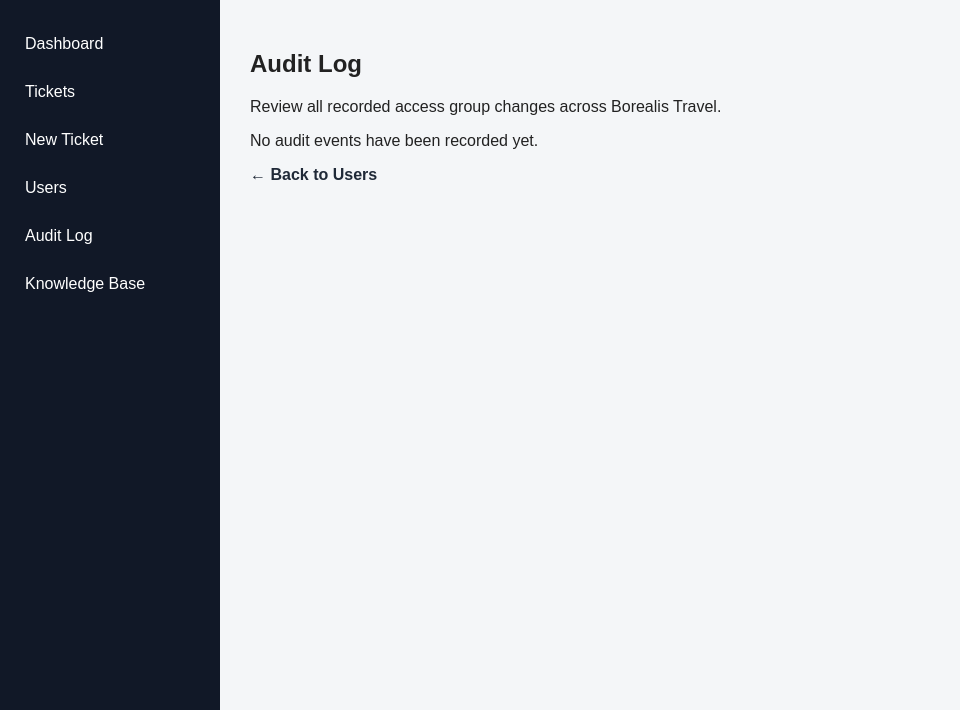
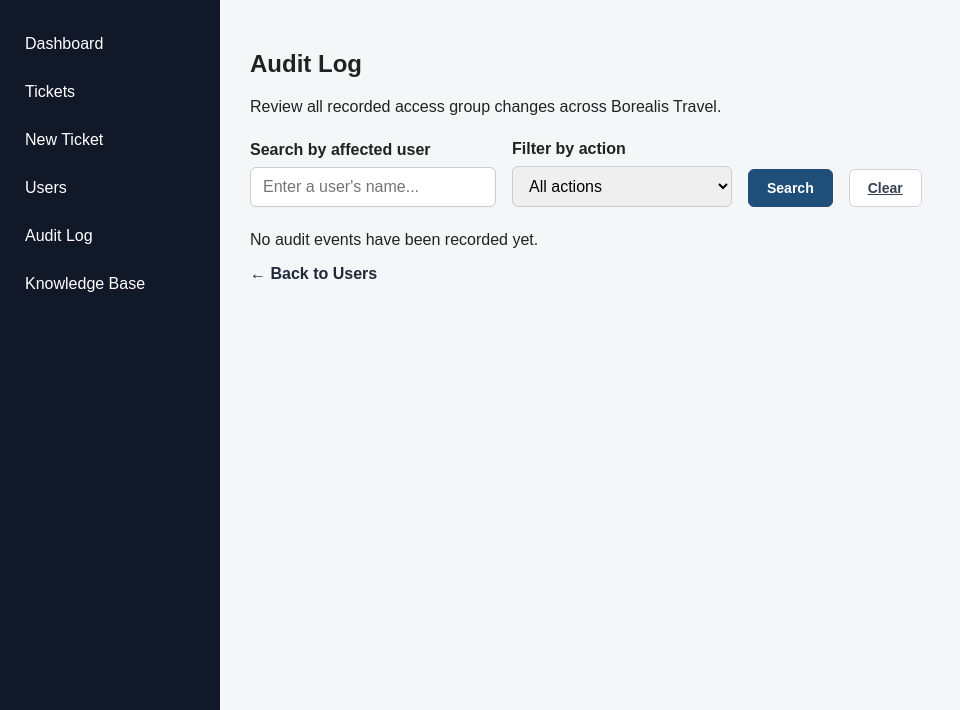
Before and after one commit to agustinbrutti19/IT-Support-Portfolio, a FastAPI app: page /audit-logs in a window 1280 px wide. Shown: the part 100-810 px from the top of the page, without its empty margins (0-960 px from the left). Run offline with FastAPI, Linux system fonts and the light colour scheme; data that the repository does not hold is empty; parts of the project's set-up code (start-up, migrations or seed data) failed here and were passed over.

Commit message:
Add audit log user and action filters

```diff
--- a/app/main.py
+++ b/app/main.py
@@ -201,14 +201,27 @@ def users(request: Request):
     )
 
 @app.get("/audit-logs")
-def audit_logs_page(request: Request):
-    audit_logs = get_all_access_audit_logs()
+def audit_logs_page(
+    request: Request,
+    user_name: str = "",
+    action: str = ""
+):
+    search_name = user_name.strip()
+
+    selected_action = action if action in ("ADDED", "REMOVED") else None
+
+    audit_logs = get_all_access_audit_logs(
+        user_name=search_name if search_name else None,
+        action=selected_action
+    )
 
     return templates.TemplateResponse(
         request=request,
         name="audit_logs.html",
         context={
-            "audit_logs": audit_logs
+            "audit_logs": audit_logs,
+            "user_name": user_name,
+            "action": selected_action or ""
         }
     )
 
--- a/app/static/style.css
+++ b/app/static/style.css
@@ -2452,3 +2452,35 @@ td a:hover {
     accent-color: #1f4e79;
     cursor: pointer;
 }
+
+.audit-search-form {
+    display: flex;
+    align-items: flex-end;
+    gap: 16px;
+    flex-wrap: wrap;
+    margin: 24px 0;
+}
+
+.audit-search-form > div {
+    display: flex;
+    flex-direction: column;
+    gap: 8px;
+}
+
+.audit-search-form label {
+    font-weight: 600;
+}
+
+.audit-search-form input,
+.audit-search-form select {
+    min-width: 220px;
+    padding: 10px 12px;
+    border: 1px solid #ccc;
+    border-radius: 6px;
+    font: inherit;
+}
+
+.audit-search-form button,
+.audit-search-form a {
+    margin: 0;
+}
--- a/app/templates/audit_logs.html
+++ b/app/templates/audit_logs.html
@@ -16,6 +16,46 @@ Access Audit History
 <p>
     Review all recorded access group changes across Borealis Travel.
 </p>
+
+<form method="get" action="/audit-logs" class="audit-search-form">
+    <div>
+        <label for="user_name">Search by affected user</label>
+
+        <input
+            type="text"
+            id="user_name"
+            name="user_name"
+            value="{{ user_name }}"
+            placeholder="Enter a user's name..."
+        >
+    </div>
+
+    <div>
+        <label for="action">Filter by action</label>
+
+        <select id="action" name="action">
+            <option value="" {% if not action %}selected{% endif %}>
+                All actions
+            </option>
+
+            <option value="ADDED" {% if action == "ADDED" %}selected{% endif %}>
+                Added
+            </option>
+
+            <option value="REMOVED" {% if action == "REMOVED" %}selected{% endif %}>
+                Removed
+            </option>
+        </select>
+    </div>
+
+    <button type="submit" class="button-primary">
+        Search
+    </button>
+
+    <a href="/audit-logs" class="button-secondary">
+        Clear
+    </a>
+</form>
 
 <section class="detail-section">
     {% if audit_logs %}
```
Also changed, not shown: app/database.py (+17 -3 lines).
